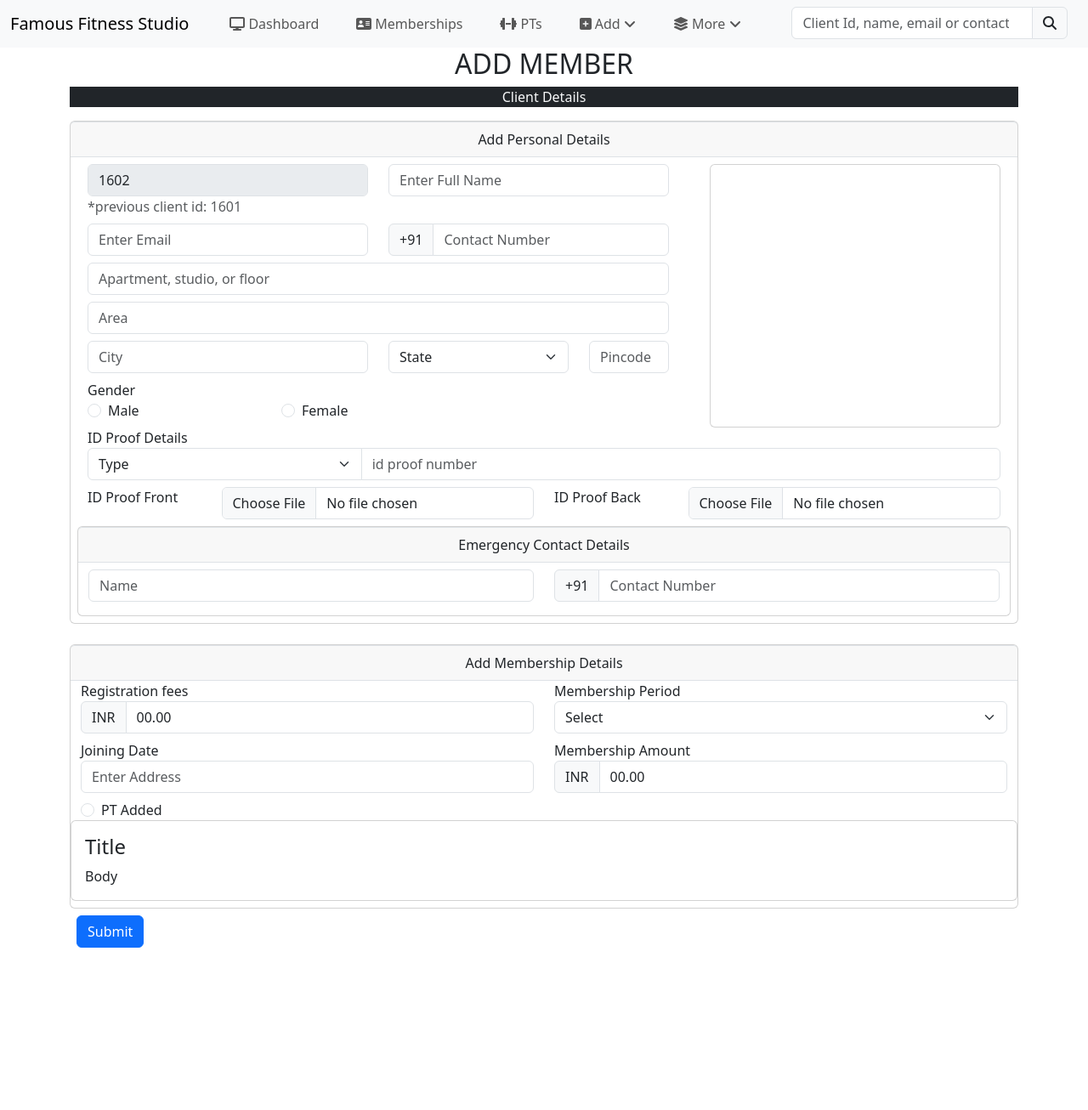
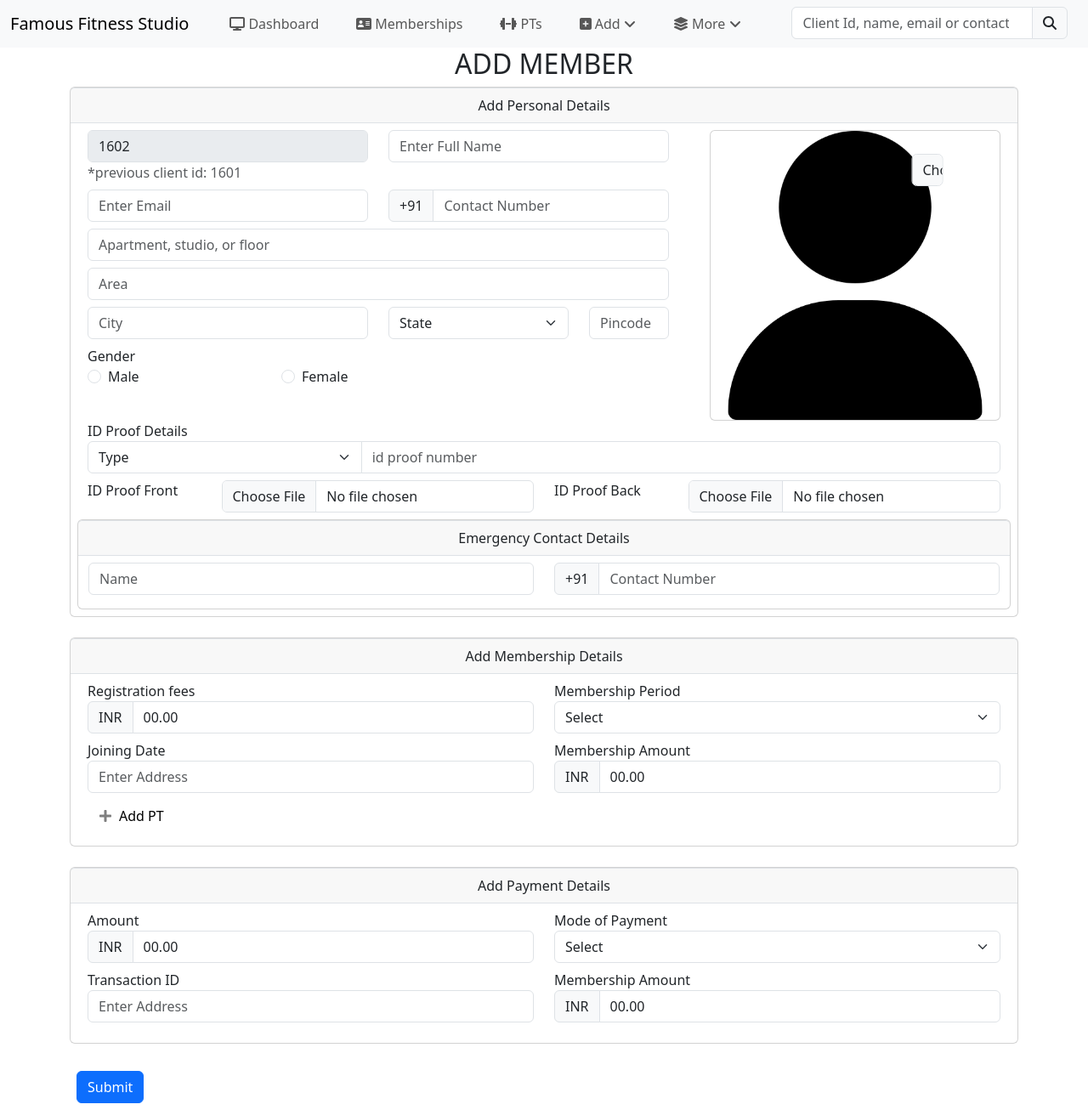
Before and after one commit to divyaranjan12599/gym-data-management, a React (Create React App) app: page /add_member in a window 1280 px wide. Shown: the whole page at 85% size. Before the commit the page ends 1123 px from the top, so only its background shows below. Built offline with nearby package versions, Linux system fonts and the light colour scheme.

Commit message:
upload functionalities

```diff
--- a/package.json
+++ b/package.json
@@ -13,6 +13,7 @@
     "bootstrap": "^5.3.3",
     "react": "^18.2.0",
     "react-dom": "^18.2.0",
+    "react-icons": "^5.2.1",
     "react-router-dom": "^6.22.3",
     "react-scripts": "5.0.1",
     "web-vitals": "^2.1.4"
--- a/src/App.css
+++ b/src/App.css
@@ -11,6 +11,10 @@
   .App-logo {
     animation: App-logo-spin infinite 20s linear;
   }
+}
+
+button.FontAwesomeIcon {
+  color: #222
 }
 
 .App-header {
@@ -60,6 +64,30 @@
   text-align: center;
   color: #333;
   margin-bottom: 30px;
+}
+
+.icon-container {
+  position: relative;
+  width: 100%;
+}
+
+.icon-container img {
+  width: 100%;
+  height: auto;
+}
+
+.icon-container .btn {
+  position: absolute;
+  top: 10%;
+  left: 75%;
+  transform: translate(-50%, -50%);
+  -ms-transform: translate(-50%, -50%);
+  color: white;
+  font-size: 16px;
+  padding: 12px 24px;
+  border: none;
+  cursor: pointer;
+  border-radius: 5px;
 }
 
 /* .form-control {
--- a/src/components/pages/addMembers.js
+++ b/src/components/pages/addMembers.js
@@ -1,7 +1,38 @@
-import React from "react";
+import React, { useState } from "react";
+import defaultImage from "../icons/user.png";
+import { FontAwesomeIcon } from "@fortawesome/react-fontawesome";
+import { faCamera, faDumbbell } from "@fortawesome/free-solid-svg-icons";
+import { FaPlus, FaMinus } from 'react-icons/fa';
 
 function AddMembers() {
+  //profile box image
+  /********************************/
+  const [isVisible, setIsVisible] = useState(false);
+  const [image, selectImage] = useState({
+    placeholder: defaultImage,
+    files: null,
+  });
 
+  //preview profile image
+  /********************************/
+  const displaySelectedImage = (event) => {
+    // const fileInput = event.target.files[0];
+    console.log("hi");
+
+    if (
+      event.target.files[0].type === "image/jpeg" ||
+      event.target.files[0].type === "image/png"
+    ) {
+      const reader = new FileReader();
+
+      reader.onload = (r) => {
+        selectImage({
+          placeholder: r.target.result,
+          files: event.target.files[0],
+        });
+      };
+    }
+  };
 
   return (
     <div className="container">
@@ -10,10 +41,9 @@ function AddMembers() {
           <h2>ADD MEMBER</h2>
         </div>
       </div>
-            <div className="bg-dark text-light">
+      {/* <div className="bg-dark text-light">
             <p className="text-center">Client Details</p>
-            </div>
-
+        </div> */}
 
       <div className="card mb-4">
         <div className="card-header border-top border-bottom">
@@ -26,38 +56,74 @@ function AddMembers() {
                 <div className="mb-2 flex-column col-lg-6 ">
                   {/* <label>Client ID</label> */}
 
-                                    <input type="text" className="form-control" value={1602} placeholder="Enter Client ID" disabled />
+                  <input
+                    type="text"
+                    className="form-control"
+                    value={1602}
+                    placeholder="Enter Client ID"
+                    disabled
+                  />
                   <span className="text-muted">*previous client id: 1601</span>
                 </div>
 
                 <div className="mb-2 col-lg-6">
                   {/* <label>Client Name</label> */}
-                                    <input type="text" className="form-control" placeholder="Enter Full Name" />
+                  <input
+                    type="text"
+                    className="form-control"
+                    placeholder="Enter Full Name"
+                  />
                 </div>
 
                 <div className="mb-2 col-lg-6">
-                                    <input type="text" className="form-control" placeholder="Enter Email" />
+                  <input
+                    type="text"
+                    className="form-control"
+                    placeholder="Enter Email"
+                  />
                 </div>
 
                 <div className="mb-2 flex-column col-lg-6">
                   <div class="input-group">
-                                        <span class="input-group-text" id="basic-addon1">+91</span>
-                                        <input type="text" class="form-control" placeholder="Contact Number" aria-label="Username" aria-describedby="basic-addon1" />
+                    <span class="input-group-text" id="basic-addon1">
+                      +91
+                    </span>
+                    <input
+                      type="text"
+                      class="form-control"
+                      placeholder="Contact Number"
+                      aria-label="Username"
+                      aria-describedby="basic-addon1"
+                    />
                   </div>
                 </div>
 
-
                 <div class="mb-2 col-12">
                   {/* <label for="inputAddress2" class="form-label">Address 2</label> */}
-                                    <input type="text" class="form-control" id="inputAddress2" placeholder="Apartment, studio, or floor" />
+                  <input
+                    type="text"
+                    class="form-control"
+                    id="inputAddress2"
+                    placeholder="Apartment, studio, or floor"
+                  />
                 </div>
                 <div class="mb-2 col-12">
                   {/* <label for="inputAddress" class="form-label">Address</label> */}
-                                    <input type="text" class="form-control" id="inputAddress" placeholder="Area" />
+                  <input
+                    type="text"
+                    class="form-control"
+                    id="inputAddress"
+                    placeholder="Area"
+                  />
                 </div>
                 <div class="mb-2 col-md-6">
                   {/* <label for="inputCity" class="form-label">City</label> */}
-                                    <input type="text" class="form-control" id="inputCity" placeholder="City" />
+                  <input
+                    type="text"
+                    class="form-control"
+                    id="inputCity"
+                    placeholder="City"
+                  />
                 </div>
                 <div class="mb-2 col-md-4">
                   {/* <label for="inputState" class="form-label">State</label> */}
@@ -70,39 +136,64 @@ function AddMembers() {
                 </div>
                 <div class="mb-2 col-md-2">
                   {/* <label for="inputZip" class="form-label">Zip</label> */}
-                                    <input type="text" class="form-control" id="inputZip" placeholder="Pincode" />
+                  <input
+                    type="text"
+                    class="form-control"
+                    id="inputZip"
+                    placeholder="Pincode"
+                  />
                 </div>
 
                 <label>Gender</label>
                 <div className="mb-2 col-md-12 d-flex flex-row">
                   <div className="from-check col-4">
-                                        <input className="form-check-input me-2" type="radio" name="gridRadios" id="gridRadios1" value="option1" />
+                    <input
+                      className="form-check-input me-2"
+                      type="radio"
+                      name="gridRadios"
+                      id="gridRadios1"
+                      value="option1"
+                    />
                     <label className="form-check-label" for="gridRadios1">
                       Male
                     </label>
                   </div>
                   <div className="from-check col-4">
-                                        <input className="form-check-input me-2" type="radio" name="gridRadios" id="gridRadios2" value="option2" />
+                    <input
+                      className="form-check-input me-2"
+                      type="radio"
+                      name="gridRadios"
+                      id="gridRadios2"
+                      value="option2"
+                    />
                     <label className="form-check-label" for="gridRadios2">
                       Female
                     </label>
                   </div>
                 </div>
               </div>
-
             </div>
             <div className="pic-box col-4">
               <div className="card w-100 h-100">
-                                    {/* <div class="card-body">
-                                        <h4 class="card-title">Title</h4>
-                                        <p class="card-text">Body</p>
-                                    </div> */}
+                <div className="icon-container">
+                  <img
+                    src={image.placeholder}
+                    alt=""
+                  />
+                    <button className="btn ">
+                      <FontAwesomeIcon icon={faCamera}></FontAwesomeIcon>
+                    <input
+                      className="form-control"
+                      type="file"
+                      onChange={displaySelectedImage}
+                    />
+                    </button>
+                </div>
               </div>
             </div>
 
             <label>ID Proof Details</label>
             <div className="mb-2 col-12 input-group d-flex flex-row">
-
               <select id="idProofType" class="form-select custom-col-3">
                 <option selected>Type</option>
                 <option value="1">Adhar Card</option>
@@ -111,16 +202,35 @@ function AddMembers() {
                 <option value="4">Other</option>
               </select>
 
-                            <input className="form-control custom-col-9" type="text" name="idProof" id="idProof" placeholder="id proof number" />
-
+              <input
+                className="form-control custom-col-9"
+                type="text"
+                name="idProof"
+                id="idProof"
+                placeholder="id proof number"
+              />
             </div>
             <div className="mb-2 col-6 d-flex flex-row">
-                            <label for="idProofFront" class="form-label custom-col-3">ID Proof Front</label>
-                            <input className="form-control custom-col-9" type="file" name="idProofFront" id="idProofFront" />
+              <label for="idProofFront" class="form-label custom-col-3">
+                ID Proof Front
+              </label>
+              <input
+                className="form-control custom-col-9"
+                type="file"
+                name="idProofFront"
+                id="idProofFront"
+              />
             </div>
             <div className="mb-2 col-6 d-flex flex-row">
-                            <label for="idProofBack" class="form-label custom-col-3">ID Proof Back</label>
-                            <input className="form-control custom-col-9" type="file" name="idProofBack" id="idProofBack" />
+              <label for="idProofBack" class="form-label custom-col-3">
+                ID Proof Back
+              </label>
+              <input
+                className="form-control custom-col-9"
+                type="file"
+                name="idProofBack"
+                id="idProofBack"
+              />
             </div>
 
             <div class="card p-0 text-left">
@@ -131,12 +241,24 @@ function AddMembers() {
                 <div className="row w-100 mt-2">
                   <div className="mb-2 col-lg-6">
                     {/* <label>Client Name</label> */}
-                                        <input type="text" className="form-control" placeholder="Name" />
+                    <input
+                      type="text"
+                      className="form-control"
+                      placeholder="Name"
+                    />
                   </div>
                   <div className="mb-2 flex-column col-lg-6">
                     <div class="input-group">
-                                            <span class="input-group-text" id="basic-addon1">+91</span>
-                                            <input type="text" class="form-control" placeholder="Contact Number" aria-label="Username" aria-describedby="basic-addon1" />
+                      <span class="input-group-text" id="basic-addon1">
+                        +91
+                      </span>
+                      <input
+                        type="text"
+                        class="form-control"
+                        placeholder="Contact Number"
+                        aria-label="Username"
+                        aria-describedby="basic-addon1"
+                      />
                     </div>
                   </div>
                 </div>
@@ -144,20 +266,26 @@ function AddMembers() {
             </div>
           </div>
         </form>
-            </div >
+      </div>
 
-            <div class="card text-left">
+      <div class="card text-left mb-4">
         <div className="card-header border-top border-bottom">
           <p className="text-center mb-0">Add Membership Details</p>
         </div>
         <form className="d-flex flex-column justify-content-center align-items-center mb-2 w-100">
-                    <div className="row w-100">
-
+          <div className="row p-2 w-100">
             <div className="mb-2 col-lg-6">
               <label>Registration fees</label>
               <div class="input-group">
-                                <span class="input-group-text" id="basic-addon1">INR</span>
-                                <input type="text" className="form-control" placeholder="" value="00.00" />
+                <span class="input-group-text" id="basic-addon1">
+                  INR
+                </span>
+                <input
+                  type="text"
+                  className="form-control"
+                  placeholder=""
+                  value="00.00"
+                />
               </div>
             </div>
             <div className="mb-2 col-lg-6">
@@ -173,34 +301,175 @@ function AddMembers() {
             </div>
             <div className="mb-2 col-6">
               <label>Joining Date</label>
-                            <input type="text" className="form-control" placeholder="Enter Address" />
+              <input
+                type="text"
+                className="form-control"
+                placeholder="Enter Address"
+              />
             </div>
             <div className="mb-2 col-lg-6">
               <label>Membership Amount</label>
               <div class="input-group">
-                                <span class="input-group-text" id="basic-addon1">INR</span>
-                                <input type="text" className="form-control" placeholder="" value="00.00" />
+                <span class="input-group-text" id="basic-addon1">
+                  INR
+                </span>
+                <input
+                  type="text"
+                  className="form-control"
+                  placeholder=""
+                  value="00.00"
+                />
               </div>
             </div>
-                        <div className="col-6">
-                            <input className="form-check-input me-2" type="radio" />
-                            <label>PT Added</label>
+            <div className="col-6 d-flex align-items-center justify-content-start">
+              <button
+                className="btn text-black-50 d-flex align-items-center"
+                onClick={(e) => {
+                  e.preventDefault();
+                  setIsVisible(!isVisible);
+                }}
+              >
+                {isVisible ? (
+                  <>
+                    <FaMinus className="me-2" />{" "}
+                    <span className="text-black">Remove PT</span>
+                  </>
+                ) : (
+                  <>
+                    <FaPlus className="me-2" />
+                    <label className="text-black">Add PT</label>
+                  </>
+                )}
+              </button>
+              {/* {isVisible ? <label>Remove PT</label> : <label>Add PT</label>} */}
+            </div>
+            {/* <div className="col-6">
+                        <input className="form-check-input me-2" type="radio" checked={isVisible} onClick={() => setIsVisible(!isVisible)} />
+                        {!isVisible?(<label>Add PT</label>):(<label>Remove PT</label>)}
+                    </div> */}
+            {isVisible && (
+              <div class="card p-0 text-left">
+                <div className="card-header border-top border-bottom">
+                  <p className="text-center mb-0">PT Details</p>
+                </div>
+                <form className="d-flex flex-column justify-content-center align-items-center mb-2 w-100">
+                  <div className="row w-100 mt-2">
+                    <div className="mb-2 col-lg-6">
+                      <label>PT fees</label>
+                      <div class="input-group">
+                        <span class="input-group-text" id="basic-addon1">
+                          INR
+                        </span>
+                        <input
+                          type="text"
+                          className="form-control"
+                          placeholder=""
+                          value="00.00"
+                        />
                       </div>
                     </div>
+                    <div className="mb-2 col-lg-6">
+                      <label>Membership Period</label>
+                      <select id="idProofType" class="form-select">
+                        <option selected>Select</option>
+                        <option value="1">Monthly</option>
+                        <option value="2">Quaterly</option>
+                        <option value="3">Half Yearly</option>
+                        <option value="4">Yearly</option>
+                        <option value="5">Other</option>
+                      </select>
+                    </div>
+                    <div className="mb-2 col-lg-6">
+                      <label>PT Assigned to</label>
+                      <select id="idProofType" class="form-select">
+                        <option selected>Select</option>
+                        <option value="1">T1</option>
+                        <option value="2">T2</option>
+                        <option value="5">Other</option>
+                      </select>
+                    </div>
+                  </div>
+                </form>
+              </div>
+            )}
+          </div>
 
-                    <div class="card w-100">
+          {/* <div class="card w-100" hidden="false">
 
                     <div class="card-body">
                         <h4 class="card-title">Title</h4>
                         <p class="card-text">Body</p>
                     </div>
-                    </div>
-
+                </div> */}
         </form>
       </div>
 
-            <button type="submit" class="btn btn-primary m-2">Submit</button>
-        </div >
+      <div class="card text-left mb-4">
+        <div className="card-header border-top border-bottom">
+          <p className="text-center mb-0">Add Payment Details</p>
+        </div>
+        <form className="d-flex flex-column justify-content-center align-items-center mb-2 w-100">
+          <div className="row p-2 w-100">
+            <div className="mb-2 col-lg-6">
+              <label>Amount</label>
+              <div class="input-group">
+                <span class="input-group-text" id="basic-addon1">
+                  INR
+                </span>
+                <input
+                  type="text"
+                  className="form-control"
+                  placeholder=""
+                  value="00.00"
+                />
+              </div>
+            </div>
+            <div className="mb-2 col-lg-6">
+              <label>Mode of Payment</label>
+              <select id="idProofType" class="form-select">
+                <option selected>Select</option>
+                <option value="1">Online</option>
+                <option value="2">Cash</option>
+              </select>
+            </div>
+            <div className="mb-2 col-6">
+              <label>Transaction ID</label>
+              <input
+                type="text"
+                className="form-control"
+                placeholder="Enter Address"
+              />
+            </div>
+            <div className="mb-2 col-lg-6">
+              <label>Membership Amount</label>
+              <div class="input-group">
+                <span class="input-group-text" id="basic-addon1">
+                  INR
+                </span>
+                <input
+                  type="text"
+                  className="form-control"
+                  placeholder=""
+                  value="00.00"
+                />
+              </div>
+            </div>
+          </div>
+
+          {/* <div class="card w-100" hidden="false">
+
+                    <div class="card-body">
+                        <h4 class="card-title">Title</h4>
+                        <p class="card-text">Body</p>
+                    </div>
+                </div> */}
+        </form>
+      </div>
+
+      <button type="submit" class="btn btn-primary m-2">
+        Submit
+      </button>
+    </div>
   );
 }
 
```
Also changed, not shown: src/components/icons/user.png (added), 1 other file (tests, documents, lock files or other folders). Lines whose indentation alone changed are shown as unchanged.
